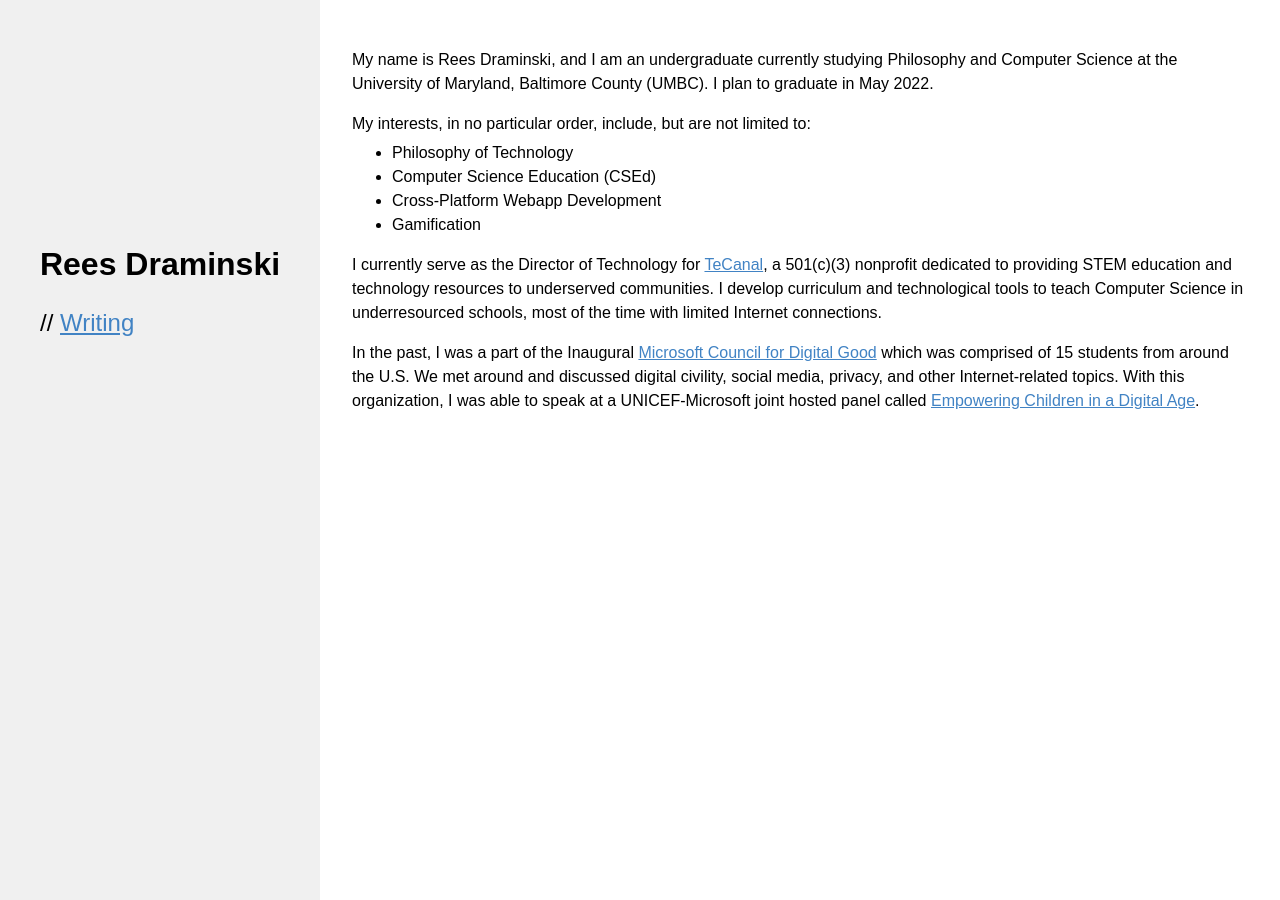
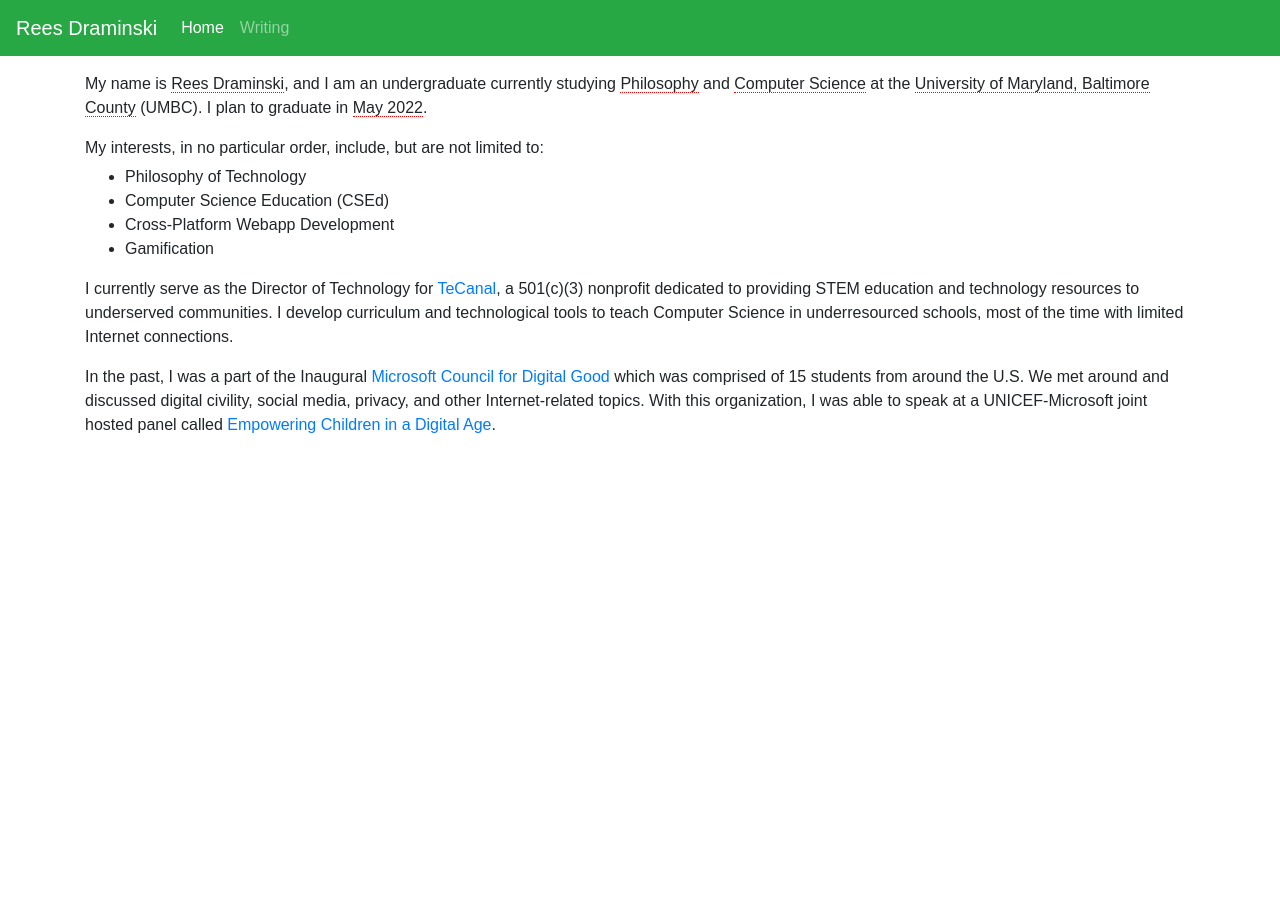
Before and after one commit to reeshuffled/reeshuffled.github.io, a Jekyll site: the page index.html, which Jekyll copies as it is, in a window 1280 px wide. Built offline with Jekyll 4.4.1, drawn with Linux system fonts in a browser that asks for light colours.

Commit message:
switch to bootstrap

```diff
--- a/index.html
+++ b/index.html
@@ -3,24 +3,33 @@
         <title>Rees Draminski</title>
         <meta name="viewport" content="width=device-width, initial-scale=1.0">
 
+        <link rel="stylesheet" href="https://stackpath.bootstrapcdn.com/bootstrap/4.5.0/css/bootstrap.min.css">
         <link rel="stylesheet" href="style.css">
     </head>
 
-    <body class="row">
-        <div class="col-3">
-            <h1 class="page-header">Rees Draminski</h1>
+    <body>
+        <nav class="navbar navbar-expand-lg navbar-dark bg-success mb-3" role="navigation">
+            <a class="navbar-brand" href="#">Rees Draminski</a>
 
-            <nav id="homeNav" role="navigation">
-                <ul>
-                    <li>
-                        <a href="/writing">Writing</a>
+            <button class="navbar-toggler" type="button" data-toggle="collapse"
+                data-target="#navbarColor02" aria-controls="navbarColor02"
+                    aria-expanded="false" aria-label="Toggle navigation">
+                <span class="navbar-toggler-icon"></span>
+            </button>
+
+            <div class="collapse navbar-collapse" id="navbarColor02">
+                <ul class="navbar-nav mr-auto">
+                    <li class="nav-item active">
+                        <a class="nav-link" href="/">Home <span class="sr-only">(current)</span></a>
+                    </li>
+                    <li class="nav-item">
+                        <a class="nav-link" href="/writing">Writing</a>
                     </li>
                 </ul>
+            </div>
         </nav>
-        </div>
 
-        <div class="col-9">
-            <section id="about">
+        <section class="container">
             <p>
                 My name is <span class="underline">Rees Draminski</span>, and I am an undergraduate currently studying
                 <span class="underline">Philosophy</span> and <span class="underline">Computer Science</span> at the <span class="underline">University of Maryland, Baltimore County</span> (UMBC). I plan to graduate in <span class="underline">May 2022</span>.
@@ -52,11 +61,9 @@
                 In the past, I was a part of the Inaugural <a href="https://blogs.microsoft.com/on-the-issues/tag/council-for-digital-good/">Microsoft Council for Digital Good</a> which was comprised of 15 students from around the U.S. We met around and discussed digital civility, social media, privacy, and other Internet-related topics. With this organization, I was able to speak at a UNICEF-Microsoft joint hosted panel called <a href="https://www.unicefusa.org/stories/empowering-children-digital-age/33545">Empowering Children in a Digital Age</a>.
             </p>
         </section>
-        </div>
 
-        <script src="https://unpkg.com/rough-notation/lib/rough-notation.iife.js"></script>
-        <script>
-                document.querySelectorAll(".underline").forEach(el => RoughNotation.annotate(el, { type: "underline", color: "red", padding: 1 }).show());
-        </script>
+        <script src="https://code.jquery.com/jquery-3.5.1.slim.min.js"></script>
+        <script src="https://cdn.jsdelivr.net/npm/popper.js@1.16.0/dist/umd/popper.min.js"></script>
+        <script src="https://stackpath.bootstrapcdn.com/bootstrap/4.5.0/js/bootstrap.min.js"></script>
     </body>
 </html>
--- a/style.css
+++ b/style.css
@@ -2,10 +2,6 @@ body {
     margin: 0;
 
     font-family: sans-serif;
-}
-
-a {
-    color: #4183C4;
 }
 
 p {
@@ -31,101 +27,16 @@ h2, h3 {
     margin-bottom: 0;
 }
 
-.container {
-    padding-right: 2rem;
-    padding-left: 2rem;
-    margin-right: auto;
-    margin-left: auto;
-}
-
-.row {
-    display: flex;
-    flex-direction: row;
-    justify-content: space-around;
-}
-
-.col-3 {
-    width: 25vw;
-    height: 100vh;
-
-    background-color: #f0f0f0;
-}
-
-.col-9 {
-    width: 75vw;
-    height: 100vh;
-
-    box-sizing: border-box;
-    padding: 2em;
-}
-
 .page-header {
     padding-top: 25vh;
 
     text-align: center;
 }
 
-#homeNav li {
-    list-style: none;
-    font-size: 1.5rem;
+.underline {
+    border-bottom: 1px dotted red;
 }
-
-#homeNav li:before {
-    content: "//";
-}
-
-#pageNav {
-    background-color: #3954AE;
-}
-
-#pageNav ul {
-    display: flex;
-    justify-content: flex-start;
-
-    margin: 0;
-    padding: 0;
-
-    list-style: none;
-}
-
-#pageNav ul li a {
-    display: flex;
-
-    padding: 1.25rem;
-
-    color: white;
-
-    text-align: center;
-    text-decoration: none;
-}
-
-#pageNav ul li a.active {
-    font-weight: bold;
-}
-
-/* .underline {
-    border-bottom: 1px solid black;
-} */
 
 #interests li {
     line-height: 1.5;
 }
-
-/* For mobile phones: */
-@media only screen and (max-width: 768px) {
-    .row {
-        display: block;
-    }
-
-    .col-3 {
-        height: 10vh;
-    }
-
-    .page-header {
-        padding-top: 3vh;
-    }
-
-    [class*="col-"] {
-        width: 100%;
-    }
-}
```
Also changed, not shown: _layouts/post.html (+26 -11 lines), writing.html (+26 -11 lines). Lines whose indentation alone changed are shown as unchanged.
